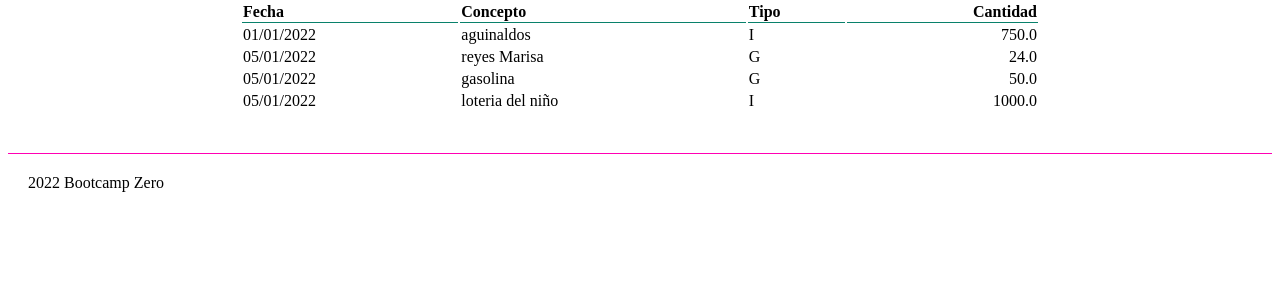
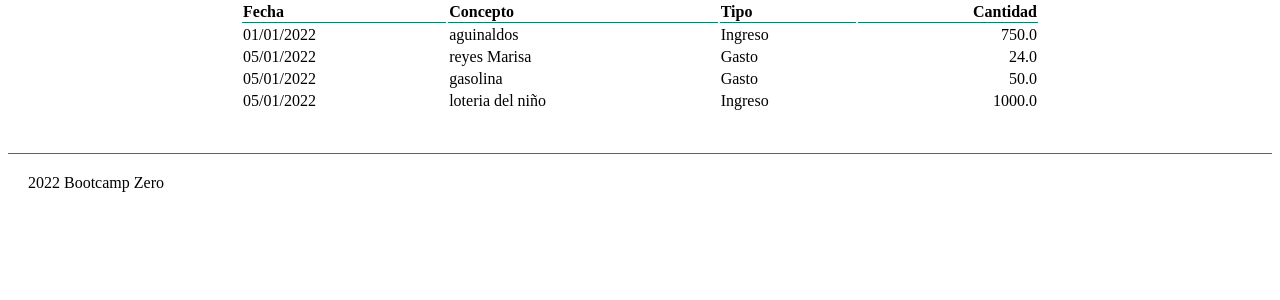
Before and after one commit to FernandoSobrino/hello-flask, a Flask app: page / in a window 1280 px wide. Shown: the part 83-383 px from the top of the page. Run offline with Flask 2, Linux system fonts and the light colour scheme.

Commit message:
feat: mejora de la visualizacion de ingreso/gasto

```diff
--- a/balance/templates/inicio.html
+++ b/balance/templates/inicio.html
@@ -30,7 +30,13 @@
       <tr>
         <td>{{ mov.fecha }}</td>
         <td>{{ mov.concepto }}</td>
-        <td>{{ mov.tipo }}</td>
+        <td>
+          {% if mov.tipo == 'I' %}
+            Ingreso
+          {% else %}
+            Gasto
+          {% endif %}
+        </td>
         <td class="numero">{{ mov.cantidad }}</td>
       </tr>
       {% endfor %}
```
